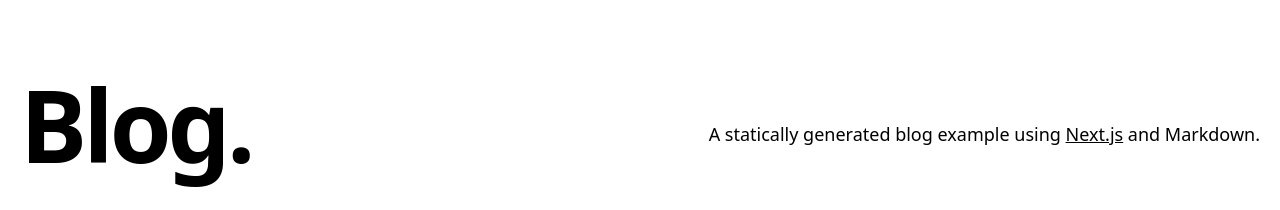
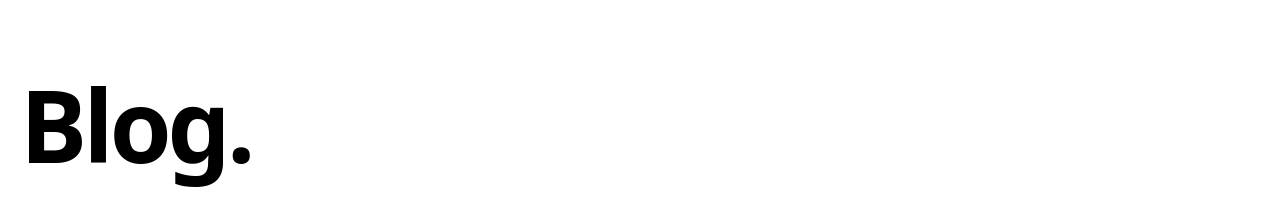
Before and after one commit to tsuchikazu/blog, a Next.js app: page / in a window 1280 px wide. Shown: the top 210 px of the page. Built offline with nearby package versions, Linux system fonts and the light colour scheme.

Commit message:
A statically generated blog example.. の不要文言削除

```diff
--- a/components/intro.tsx
+++ b/components/intro.tsx
@@ -1,21 +1,9 @@
-import { CMS_NAME } from '../lib/constants'
-
 const Intro = () => {
   return (
     <section className="flex-col md:flex-row flex items-center md:justify-between mt-16 mb-16 md:mb-12">
       <h1 className="text-6xl md:text-8xl font-bold tracking-tighter leading-tight md:pr-8">
         Blog.
       </h1>
-      <h4 className="text-center md:text-left text-lg mt-5 md:pl-8">
-        A statically generated blog example using{' '}
-        <a
-          href="https://nextjs.org/"
-          className="underline hover:text-success duration-200 transition-colors"
-        >
-          Next.js
-        </a>{' '}
-        and {CMS_NAME}.
-      </h4>
     </section>
   )
 }
--- a/components/meta.tsx
+++ b/components/meta.tsx
@@ -1,5 +1,5 @@
 import Head from 'next/head'
-import { CMS_NAME, HOME_OG_IMAGE_URL } from '../lib/constants'
+import { HOME_OG_IMAGE_URL } from '../lib/constants'
 
 const Meta = () => {
   return (
@@ -32,10 +32,6 @@ const Meta = () => {
       <meta name="msapplication-config" content="/favicon/browserconfig.xml" />
       <meta name="theme-color" content="#000" />
       <link rel="alternate" type="application/rss+xml" href="/feed.xml" />
-      <meta
-        name="description"
-        content={`A statically generated blog example using Next.js and ${CMS_NAME}.`}
-      />
       <meta property="og:image" content={HOME_OG_IMAGE_URL} />
     </Head>
   )
```
